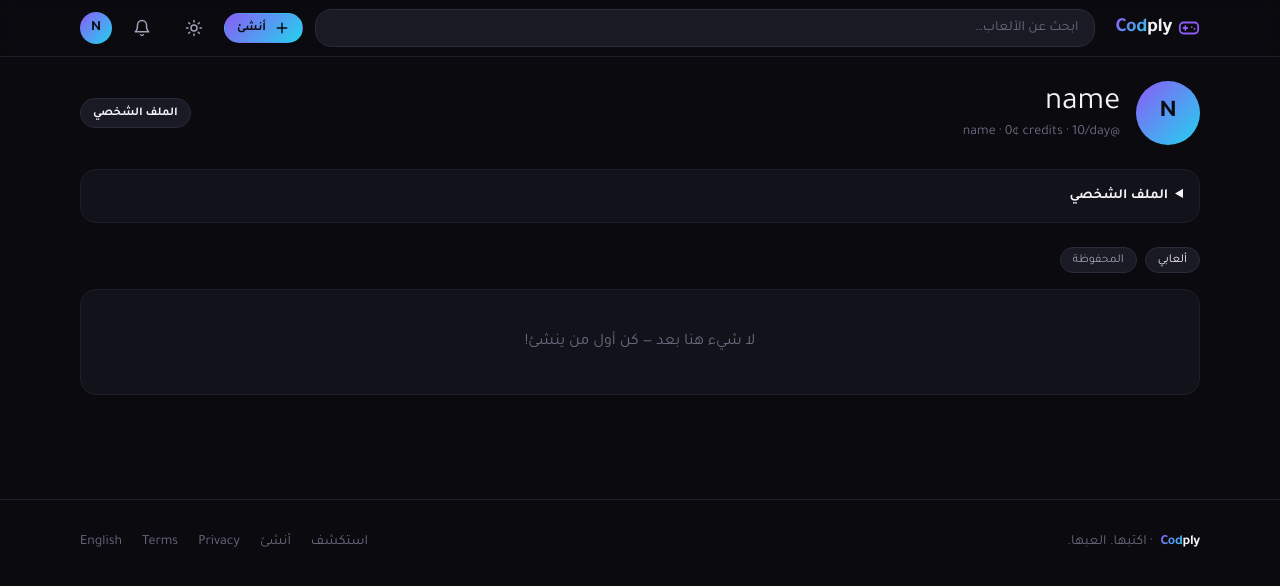
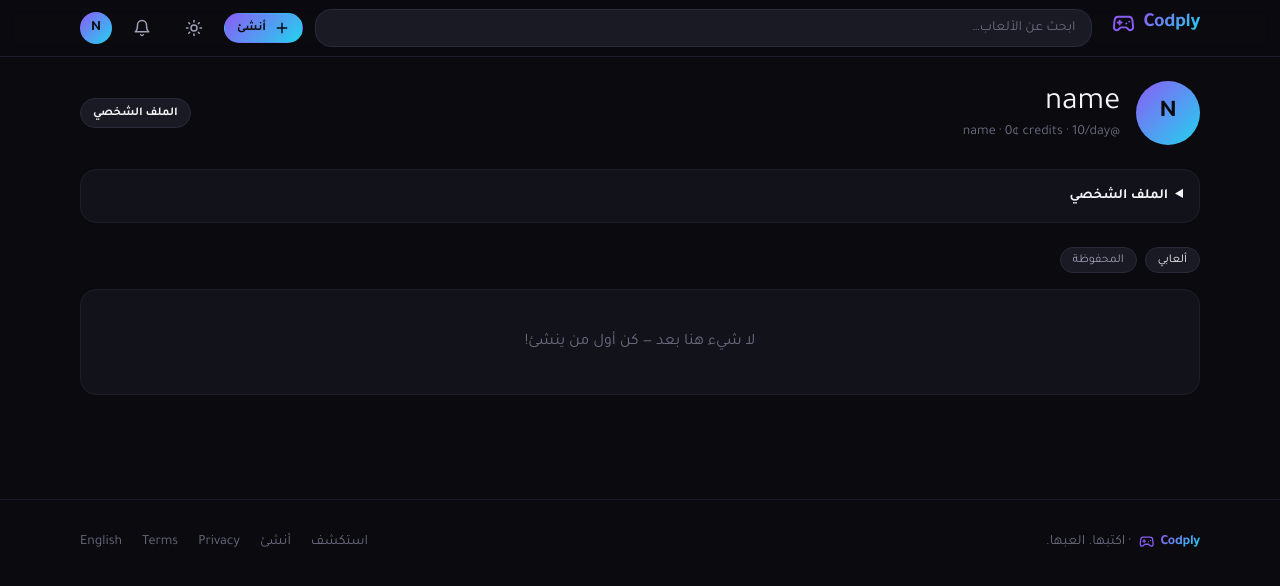
Before and after one commit to Mohammadnim123/mawdoo3_gaming, a Django app: page /me in a window 1280 px wide. Shown: the top 586 px of the page. Run offline with Django 5.2, Linux system fonts and the light colour scheme; the visitor is signed in with stand-in values (Sample User, id 1); data that the repository does not hold is empty; parts of the project's set-up code (start-up, migrations or seed data) failed here and were passed over.

Commit message:
Match Codply logo exactly: lucide Gamepad2 + full-word gradient wordmark
The real brand/Logo.tsx is a solid-violet lucide Gamepad2 glyph + GradientText
over the ENTIRE word "Codply". Mine used a different gamepad shape and only
gradiented "Cod". Topbar + footer wordmarks now use the exact lucide Gamepad2
path (text-violet, size 1.15em scaling with font) and gradient the whole word,
dir="ltr" in every locale.

Co-Authored-By: Claude Opus 4.8 (1M context) <noreply@anthropic.com>

```diff
--- a/apps/web-client/templates/chrome/_footer.html
+++ b/apps/web-client/templates/chrome/_footer.html
@@ -1,7 +1,10 @@
 <footer class="mt-16 border-t border-edge-subtle">
   <div class="mx-auto flex w-full max-w-6xl flex-col gap-3 px-4 py-8 text-sm text-ink-muted md:flex-row md:items-center md:justify-between">
     <div class="flex items-center gap-2">
-      <span class="fp-wordmark text-ink"><span class="fp-gradient-text">Cod</span>ply</span>
+      <span dir="ltr" class="inline-flex items-center gap-1.5 fp-wordmark font-bold leading-none">
+        <svg class="size-[1.1em]" viewBox="0 0 24 24" fill="none" stroke="currentColor" stroke-width="2" stroke-linecap="round" stroke-linejoin="round" style="color:var(--color-violet)" aria-hidden="true"><line x1="6" x2="10" y1="11" y2="11"/><line x1="8" x2="8" y1="9" y2="13"/><line x1="15" x2="15.01" y1="12" y2="12"/><line x1="18" x2="18.01" y1="10" y2="10"/><path d="M17.32 5H6.68a4 4 0 0 0-3.978 3.59c-.006.052-.01.101-.017.152C2.604 9.416 2 14.456 2 16a3 3 0 0 0 3 3c1 0 1.5-.5 2-1l1.414-1.414A2 2 0 0 1 9.828 16h4.344a2 2 0 0 1 1.414.586L17 18c.5.5 1 1 2 1a3 3 0 0 0 3-3c0-1.544-.604-6.584-.685-7.258-.007-.05-.011-.1-.017-.152A4 4 0 0 0 17.32 5z"/></svg>
+        <span class="fp-gradient-text">Codply</span>
+      </span>
       <span>· {{ t.tagline }}</span>
     </div>
     <nav class="flex flex-wrap items-center gap-x-5 gap-y-2">
--- a/apps/web-client/templates/chrome/_topbar.html
+++ b/apps/web-client/templates/chrome/_topbar.html
@@ -1,9 +1,11 @@
 {% load static %}
 <header class="sticky top-0 z-40 border-b border-edge-subtle bg-canvas/80 backdrop-blur">
   <div class="mx-auto flex h-14 w-full max-w-6xl items-center gap-3 px-4">
-    <a href="/" class="flex shrink-0 items-center gap-1.5 fp-wordmark text-xl text-ink" aria-label="{{ site_name }}">
-      <svg width="22" height="22" viewBox="0 0 24 24" fill="none" stroke="currentColor" stroke-width="2" stroke-linecap="round" stroke-linejoin="round" style="color:var(--color-violet)" aria-hidden="true"><path d="M6 12h4M8 10v4M15 11h.01M18 13h.01"/><rect x="2" y="6" width="20" height="12" rx="4"/></svg>
-      <span><span class="fp-gradient-text">Cod</span>ply</span>
+    <a href="/" class="shrink-0 rounded-2xl" aria-label="{{ site_name }}">
+      <span dir="ltr" class="inline-flex items-center gap-2 fp-wordmark text-xl font-bold leading-none">
+        <svg class="size-[1.15em]" viewBox="0 0 24 24" fill="none" stroke="currentColor" stroke-width="2" stroke-linecap="round" stroke-linejoin="round" style="color:var(--color-violet)" aria-hidden="true"><line x1="6" x2="10" y1="11" y2="11"/><line x1="8" x2="8" y1="9" y2="13"/><line x1="15" x2="15.01" y1="12" y2="12"/><line x1="18" x2="18.01" y1="10" y2="10"/><path d="M17.32 5H6.68a4 4 0 0 0-3.978 3.59c-.006.052-.01.101-.017.152C2.604 9.416 2 14.456 2 16a3 3 0 0 0 3 3c1 0 1.5-.5 2-1l1.414-1.414A2 2 0 0 1 9.828 16h4.344a2 2 0 0 1 1.414.586L17 18c.5.5 1 1 2 1a3 3 0 0 0 3-3c0-1.544-.604-6.584-.685-7.258-.007-.05-.011-.1-.017-.152A4 4 0 0 0 17.32 5z"/></svg>
+        <span class="fp-gradient-text">Codply</span>
+      </span>
     </a>
 
     <form action="/search" method="get" class="ms-2 hidden min-w-0 flex-1 items-center md:flex">
```
Also changed, not shown: apps/web-client/games/static/games/dist/app.css.
